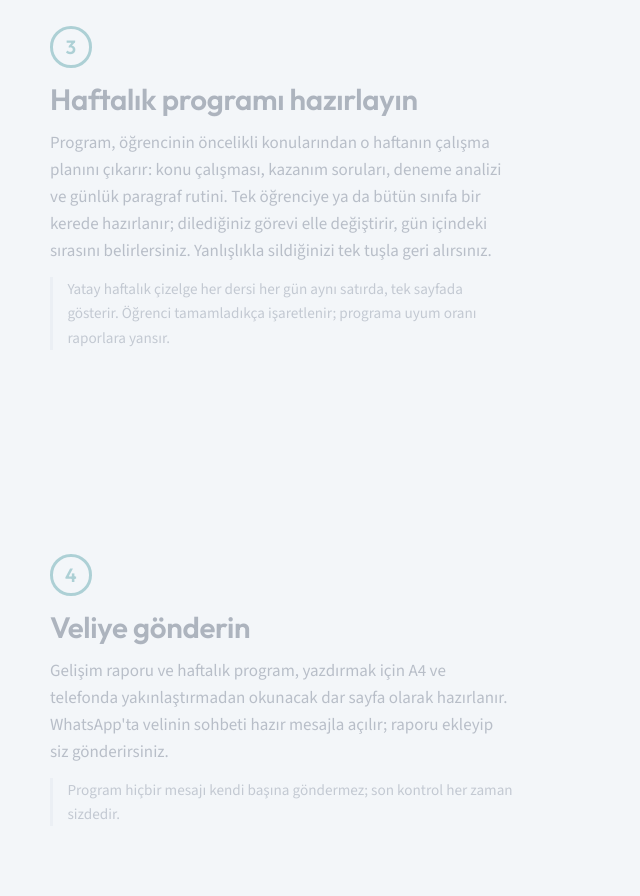
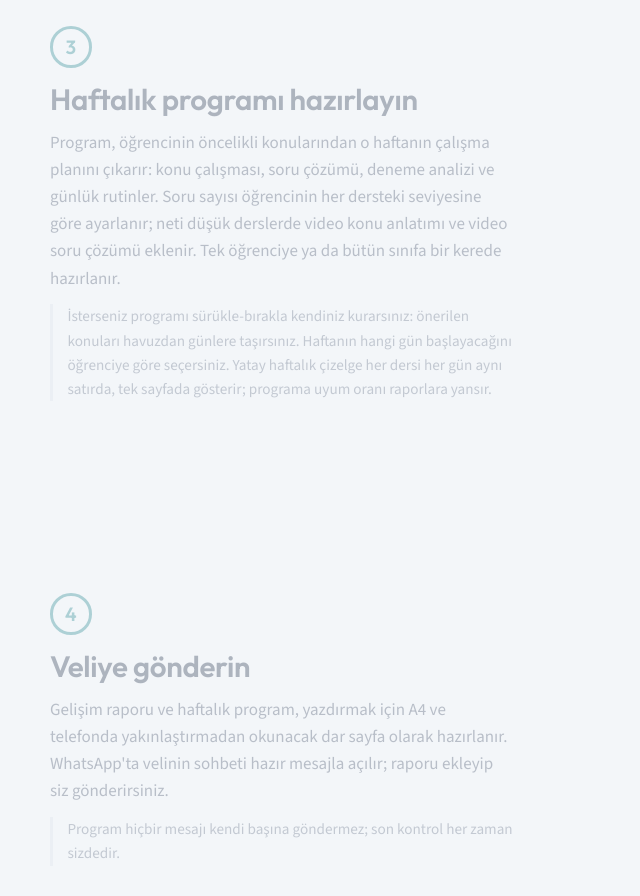
Before and after one commit to hedef500/hedef500-site, a plain HTML site: page index.html in a window 1280 px wide. Shown: the part 2240-3136 px from the top of the page, without its empty margins (0-640 px from the left). Drawn offline with Linux system fonts and the light colour scheme.

Commit message:
3.26: soru çözümü, seviyeye göre soru, video desteği, sürükle-bırak ve hafta başlangıcı; görseller yenilendi
Co-Authored-By: Claude Opus 5.5 <noreply@anthropic.com>

```diff
--- a/index.html
+++ b/index.html
@@ -246,8 +246,8 @@
             <div class="sahne-program">
               <div class="gun"><b>Pzt</b><span class="kart tur" style="--i:0">Türkçe<small>Sözcükte Anlam</small></span><span class="kart mat" style="--i:5">Mat.<small>Çarpanlar ve Katlar</small></span></div>
               <div class="gun"><b>Sal</b><span class="kart fen" style="--i:1">Fen<small>Mevsimler</small></span><span class="kart tur" style="--i:6">Paragraf<small>20 soru</small></span></div>
-              <div class="gun"><b>Çar</b><span class="kart mat" style="--i:2">Mat.<small>Kazanım sorusu</small></span><span class="kart ink" style="--i:7">İnkılap<small>Kahraman Doğuyor</small></span></div>
-              <div class="gun"><b>Per</b><span class="kart tur" style="--i:3">Türkçe<small>Yazım Kuralları</small></span><span class="kart fen" style="--i:8">Fen<small>Yeni nesil</small></span></div>
+              <div class="gun"><b>Çar</b><span class="kart mat" style="--i:2">Mat.<small>Soru çözümü</small></span><span class="kart ink" style="--i:7">İnkılap<small>Kahraman Doğuyor</small></span></div>
+              <div class="gun"><b>Per</b><span class="kart tur" style="--i:3">Türkçe<small>Yazım Kuralları</small></span><span class="kart fen" style="--i:8">Fen<small>Soru çözümü</small></span></div>
               <div class="gun"><b>Cum</b><span class="kart ing" style="--i:4">İng.<small>Friendship</small></span><span class="kart mat" style="--i:9">Mat.<small>Üslü İfadeler</small></span></div>
               <div class="rutin" style="--i:10"><b>Her gün</b><span>Paragraf 20 soru</span><span>Kitap 30 dk</span><span>Kelime 15</span></div>
             </div>
@@ -308,8 +308,8 @@
         <div class="adim-metin">
           <span class="adim-no" aria-hidden="true">3</span>
           <h3>Haftalık programı hazırlayın</h3>
-          <p>Program, öğrencinin öncelikli konularından o haftanın çalışma planını çıkarır: konu çalışması, kazanım soruları, deneme analizi ve günlük paragraf rutini. Tek öğrenciye ya da bütün sınıfa bir kerede hazırlanır; dilediğiniz görevi elle değiştirir, gün içindeki sırasını belirlersiniz. Yanlışlıkla sildiğinizi tek tuşla geri alırsınız.</p>
-          <p class="adim-ayrinti">Yatay haftalık çizelge her dersi her gün aynı satırda, tek sayfada gösterir. Öğrenci tamamladıkça işaretlenir; programa uyum oranı raporlara yansır.</p>
+          <p>Program, öğrencinin öncelikli konularından o haftanın çalışma planını çıkarır: konu çalışması, soru çözümü, deneme analizi ve günlük rutinler. Soru sayısı öğrencinin her dersteki seviyesine göre ayarlanır; neti düşük derslerde video konu anlatımı ve video soru çözümü eklenir. Tek öğrenciye ya da bütün sınıfa bir kerede hazırlanır.</p>
+          <p class="adim-ayrinti">İsterseniz programı sürükle-bırakla kendiniz kurarsınız: önerilen konuları havuzdan günlere taşırsınız. Haftanın hangi gün başlayacağını öğrenciye göre seçersiniz. Yatay haftalık çizelge her dersi her gün aynı satırda, tek sayfada gösterir; programa uyum oranı raporlara yansır.</p>
         </div>
         <figure class="pencere adim-gorsel"><img src="gorseller/program.webp" width="1600" height="826" loading="lazy" alt="Çalışma programı: günlere göre ders, konu, etkinlik, süre ve durum"></figure>
       </li>
```
Also changed, not shown: gorseller/ana_sayfa.webp, gorseller/konu.webp, gorseller/program.webp.
